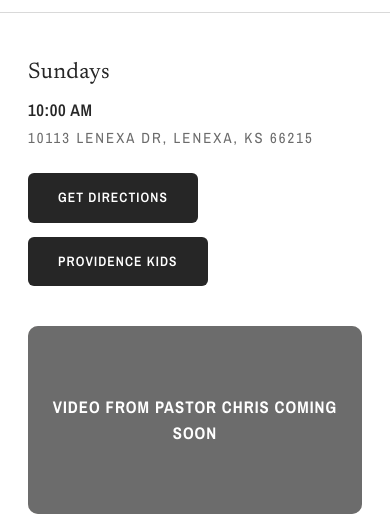
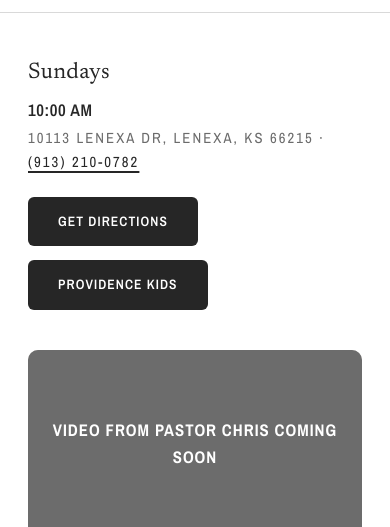
Before and after one commit to coswald75/sovgracekc-site, an Astro site: page /visit in a window 390 px wide. Shown: the part 134-661 px from the top of the page. Built offline with nearby package versions, Linux system fonts and the light colour scheme; Astro itself is replaced by a stand-in of ours.

Commit message:
Add church phone number (913) 210-0782 to footer, contact, and visit pages

```diff
--- a/src/layouts/Base.astro
+++ b/src/layouts/Base.astro
@@ -104,7 +104,7 @@ const ogImage = image ? `https://sovgracekc.org${image}` : 'https://sovgracekc.p
       <div>
         <p class="label" style="margin:0 0 8px;">Providence Community Church</p>
         <p style="font-size:0.92rem; color:var(--gray); max-width:44ch;">A true family of Christians who live to make much of Jesus as we gather in community and love our neighbors in Lenexa, KS.</p>
-        <p style="font-size:0.92rem; color:var(--gray);">10113 Lenexa Dr, Lenexa, KS 66215<br /><a href="mailto:chris@sovgracekc.org">chris@sovgracekc.org</a></p>
+        <p style="font-size:0.92rem; color:var(--gray);">10113 Lenexa Dr, Lenexa, KS 66215<br /><a href="mailto:chris@sovgracekc.org">chris@sovgracekc.org</a><br /><a href="tel:+19132100782">(913) 210-0782</a></p>
       </div>
       <div class="foot-links">
         <a href="/about/">About</a>
--- a/src/pages/contact.astro
+++ b/src/pages/contact.astro
@@ -14,6 +14,8 @@ import Base from '../layouts/Base.astro';
         <div>
           <p class="label" style="margin-bottom:4px;">Email</p>
           <p style="font-family:var(--serif); font-size:1.2rem;"><a href="mailto:chris@sovgracekc.org">chris@sovgracekc.org</a></p>
+          <p class="label" style="margin-bottom:4px; margin-top:18px;">Phone</p>
+          <p style="font-family:var(--serif); font-size:1.2rem;"><a href="tel:+19132100782">(913) 210-0782</a></p>
           <p class="label" style="margin-bottom:4px; margin-top:18px;">Address</p>
           <p style="font-family:var(--serif); font-size:1.2rem; margin-bottom:10px;">10113 Lenexa Dr, Lenexa, KS 66215</p>
           <a class="cta-link" href="https://goo.gl/maps/UuJfdQ5WBd6SA6H5A" target="_blank" rel="noopener">Get directions</a>
--- a/src/pages/visit.astro
+++ b/src/pages/visit.astro
@@ -49,7 +49,7 @@ const testimonials = [
       <div class="prose">
         <h1>Sundays</h1>
         <p style="font-family:var(--sans); font-weight:600; font-size:1.05rem; letter-spacing:0.04em; margin-bottom:4px;">10:00 AM</p>
-        <p style="font-family:var(--sans); font-size:0.92rem; letter-spacing:0.14em; text-transform:uppercase; color:var(--muted);">10113 Lenexa Dr, Lenexa, KS 66215</p>
+        <p style="font-family:var(--sans); font-size:0.92rem; letter-spacing:0.14em; text-transform:uppercase; color:var(--muted);">10113 Lenexa Dr, Lenexa, KS 66215 &middot; <a href="tel:+19132100782">(913) 210-0782</a></p>
         <div style="display:flex; gap:14px; flex-wrap:wrap; margin:22px 0 40px;">
           <a class="btn" id="get-directions" href="https://goo.gl/maps/UuJfdQ5WBd6SA6H5A">Get directions</a>
           <a class="btn-dark" href="/community/#childrens-ministry">Providence Kids</a>
@@ -156,6 +156,7 @@ const testimonials = [
       <p>We'd love to answer any questions you have.</p>
       <div style="display:flex; gap:14px; justify-content:center; flex-wrap:wrap;">
         <a class="btn-dark" href="mailto:chris@sovgracekc.org">Send us a message</a>
+        <a class="btn-dark" href="tel:+19132100782">Call (913) 210-0782</a>
         <a class="btn-ghost" href="/provbot/">Ask ProvBot</a>
       </div>
     </div>
```
